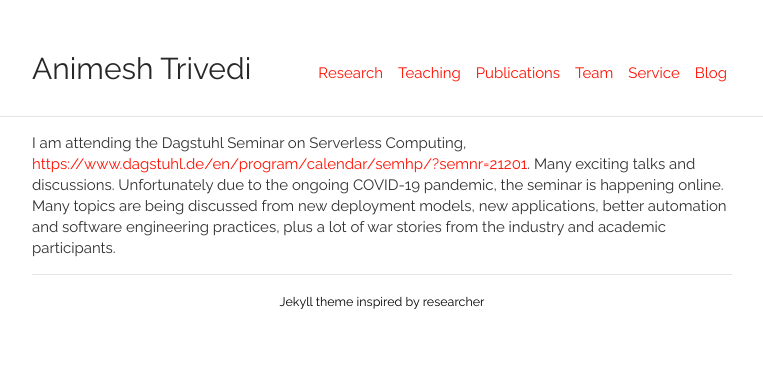
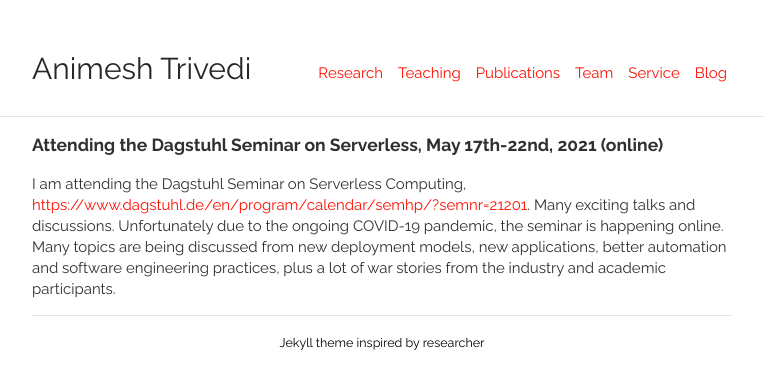
Before and after one commit to animeshtrivedi/animeshtrivedi.github.io, a Jekyll site: the page built from _posts/2021-05-17-dagstuhl-serverless.md, in a window 1280 px wide. Shown: the top 389 px of the page, without its empty margins (258-1021 px from the left). Built offline with Jekyll 4.4.1, drawn with Linux system fonts in a browser that asks for light colours.

Commit message:
wrong month

```diff
--- a/_posts/2021-05-17-dagstuhl-serverless.md
+++ b/_posts/2021-05-17-dagstuhl-serverless.md
@@ -1,9 +1,11 @@
 ---
 layout: default
-title: "Attending the Dagstuhl Seminar on Serverless, April 17th-22nd, 2021 (online)"
+title: "Attending the Dagstuhl Seminar on Serverless, May 17th-22nd, 2021 (online)"
 category: news
 tags: whatsnew
 permalink: /dagstuhl21-serverless/
 ---
 
+### Attending the Dagstuhl Seminar on Serverless, May 17th-22nd, 2021 (online)
+
 I am attending the Dagstuhl Seminar on Serverless Computing, [https://www.dagstuhl.de/en/program/calendar/semhp/?semnr=21201](https://www.dagstuhl.de/en/program/calendar/semhp/?semnr=21201). Many exciting talks and discussions. Unfortunately due to the ongoing COVID-19 pandemic, the seminar is happening online. Many topics are being discussed from new deployment models, new applications, better automation and software engineering practices, plus a lot of war stories from the industry and academic participants.
```
